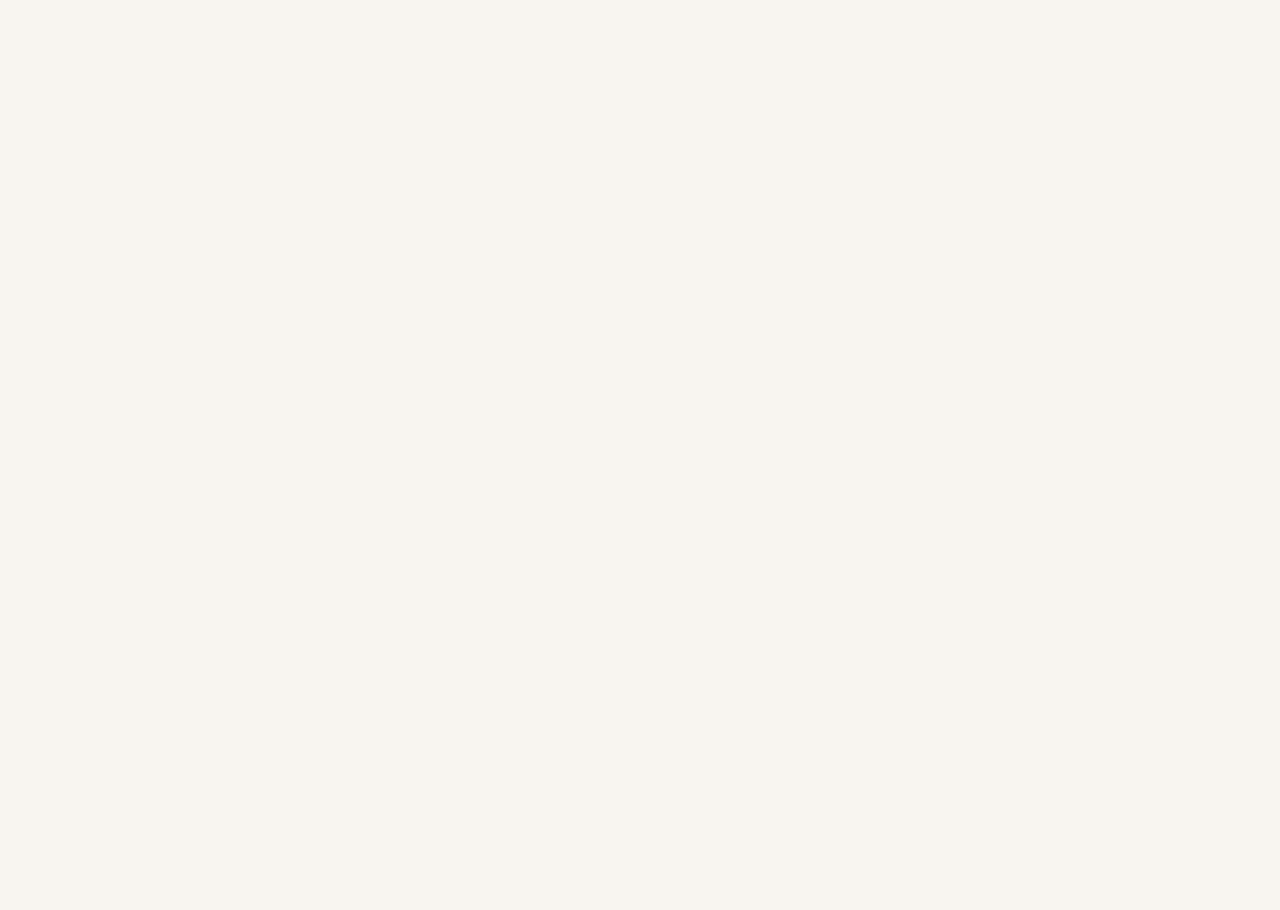
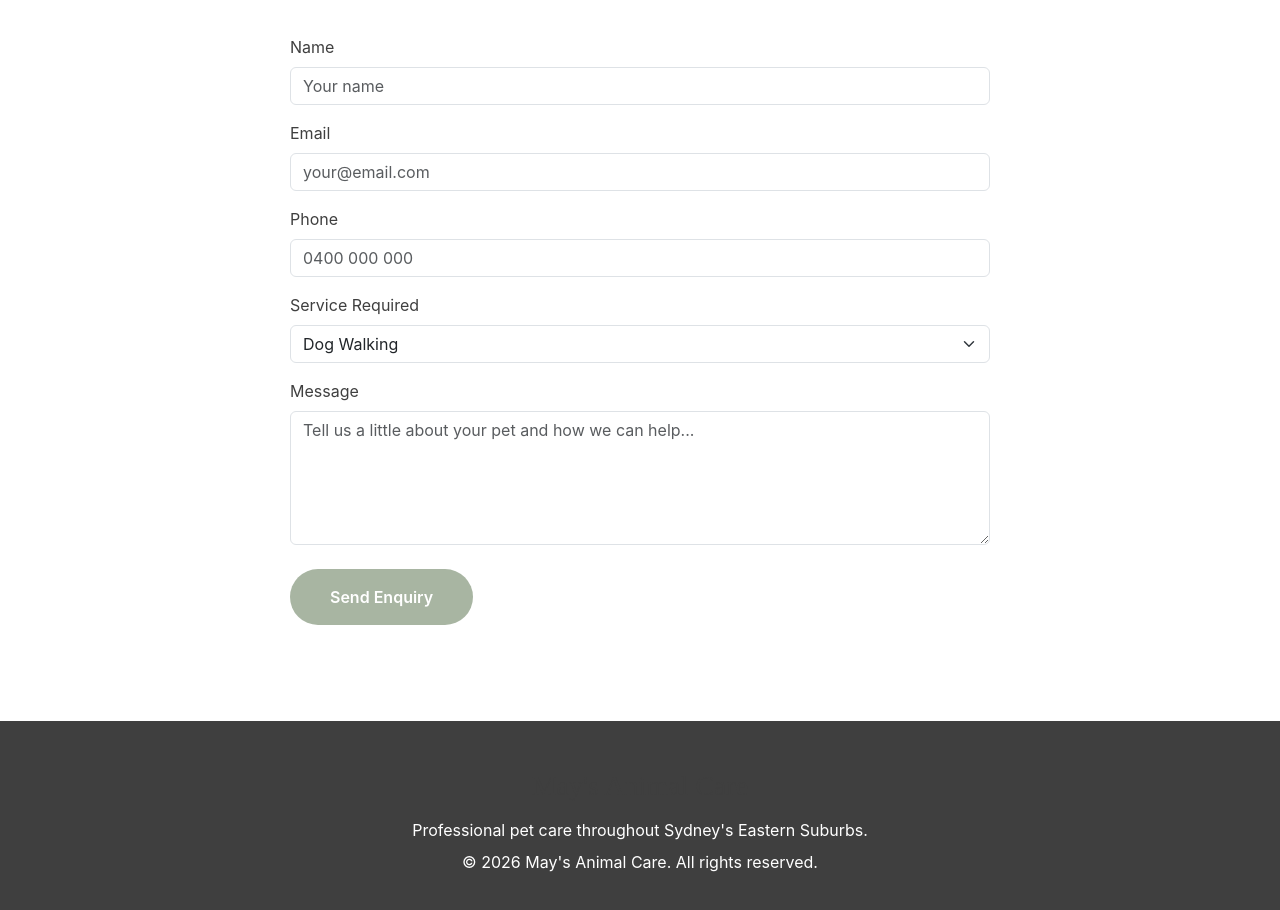
Before and after one commit to rhiannawilson/mays-animal-care, a React (Vite) app: page / in a window 1280 px wide. Shown: the part 1840-2750 px from the top of the page. Before the commit the page ends 1692 px from the top, so only its background shows below. Built offline with nearby package versions, Linux system fonts and the light colour scheme.

Commit message:
Add contact section and footer

```diff
--- /dev/null
+++ b/src/components/Contact.jsx
@@ -0,0 +1,73 @@
+import "../styles/Contact.css";
+
+function Contact() {
+  return (
+    <section className="contact">
+      <div className="container">
+
+        <h2 className="text-center mb-5">Get in Touch</h2>
+
+        <div className="contact-form">
+
+          <form>
+
+            <div className="mb-3">
+              <label className="form-label">Name</label>
+              <input
+                type="text"
+                className="form-control"
+                placeholder="Your name"
+              />
+            </div>
+
+            <div className="mb-3">
+              <label className="form-label">Email</label>
+              <input
+                type="email"
+                className="form-control"
+                placeholder="your@email.com"
+              />
+            </div>
+
+            <div className="mb-3">
+              <label className="form-label">Phone</label>
+              <input
+                type="tel"
+                className="form-control"
+                placeholder="0400 000 000"
+              />
+            </div>
+
+            <div className="mb-3">
+              <label className="form-label">Service Required</label>
+              <select className="form-select">
+                <option>Dog Walking</option>
+                <option>Pet Sitting</option>
+                <option>Puppy Visits</option>
+                <option>Other</option>
+              </select>
+            </div>
+
+            <div className="mb-4">
+              <label className="form-label">Message</label>
+              <textarea
+                className="form-control"
+                rows="5"
+                placeholder="Tell us a little about your pet and how we can help..."
+              ></textarea>
+            </div>
+
+            <button type="submit" className="contact-btn">
+              Send Enquiry
+            </button>
+
+          </form>
+
+        </div>
+
+      </div>
+    </section>
+  );
+}
+
+export default Contact;
--- /dev/null
+++ b/src/components/Footer.jsx
@@ -0,0 +1,23 @@
+import "../styles/Footer.css";
+
+function Footer() {
+  return (
+    <footer className="footer">
+      <div className="container text-center">
+
+        <h3>May's Animal Care</h3>
+
+        <p>
+          Professional pet care throughout Sydney's Eastern Suburbs.
+        </p>
+
+        <p>
+          © 2026 May's Animal Care. All rights reserved.
+        </p>
+
+      </div>
+    </footer>
+  );
+}
+
+export default Footer;
--- a/src/pages/HomePage.jsx
+++ b/src/pages/HomePage.jsx
@@ -2,6 +2,9 @@ import Navbar from '../components/Navbar';
 import Hero from '../components/Hero';
 import About from "../components/About";
 import Services from "../components/Services";
+import Contact from "../components/Contact";
+import Footer from "../components/Footer";
+
 
 function HomePage() {
   return (
@@ -10,6 +13,9 @@ function HomePage() {
       <Hero />
       <About />
       <Services />
+      <Contact />
+      <Footer />
+
     </>
   );
 }
--- /dev/null
+++ b/src/styles/Contact.css
@@ -0,0 +1,28 @@
+.contact {
+  padding: 6rem 0;
+  background-color: white;
+}
+
+.contact-form {
+  max-width: 700px;
+  margin: 0 auto;
+}
+
+.contact h2 {
+  margin-bottom: 3rem;
+}
+
+.contact-btn {
+  background-color: var(--sage);
+  color: white;
+  border: none;
+  padding: 1rem 2.5rem;
+  border-radius: 50px;
+  font-weight: 600;
+  transition: 0.3s ease;
+}
+
+.contact-btn:hover {
+  opacity: 0.9;
+  transform: translateY(-2px);
+}
--- /dev/null
+++ b/src/styles/Footer.css
@@ -0,0 +1,13 @@
+.footer {
+  background-color: var(--charcoal);
+  color: white;
+  padding: 3rem 0;
+}
+
+.footer h3 {
+  margin-bottom: 1rem;
+}
+
+.footer p {
+  margin-bottom: 0.5rem;
+}
```
